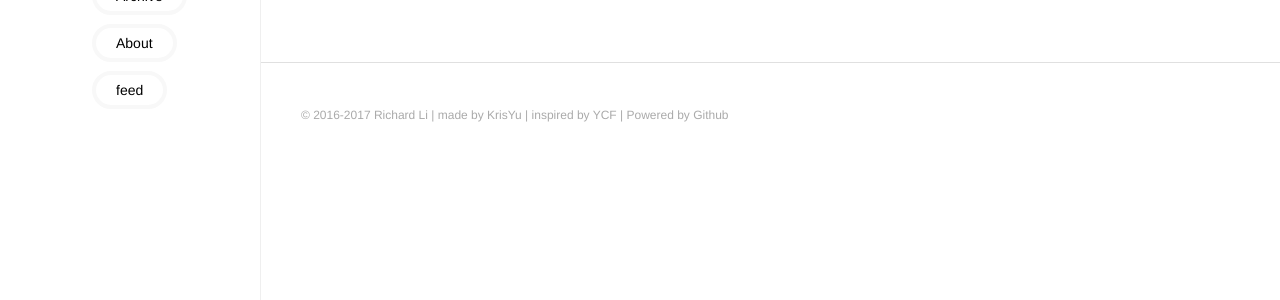
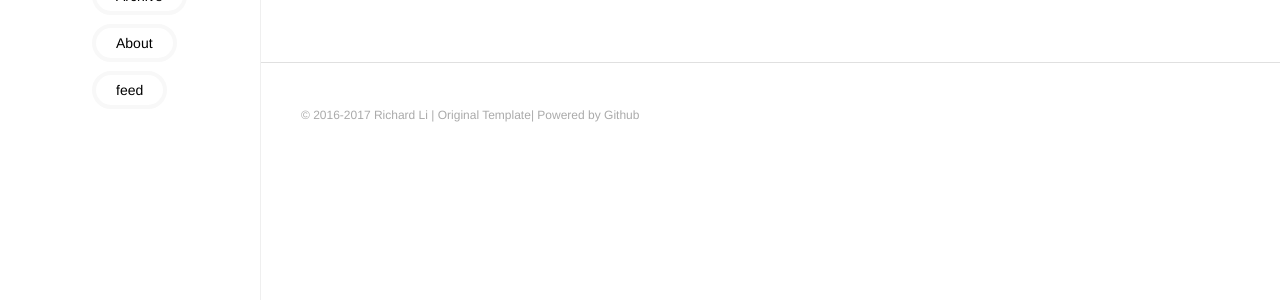
Before and after one commit to precompiler/precompiler.github.io, a Jekyll site: the page built from index.html, in a window 1280 px wide. Shown: the part 386-686 px from the top of the page. Built offline with Jekyll 4.4.1, drawn with Linux system fonts in a browser that asks for light colours; the list of posts is cut into pages by our own code.

Commit message:
Modify footer

```diff
--- a/_includes/footer.html
+++ b/_includes/footer.html
@@ -1,3 +1,3 @@
 <div id="footer">
-  &copy; 2016-2017 {{ site.author }} | made by <a href="https://github.com/KrisYu">KrisYu</a> | inspired by <a href="https://github.com/YCF/Farbtle">YCF</a> | Powered by Github
+  &copy; 2016-2017 {{ site.author }} | <a href="https://github.com/KrisYu/Xian">Original Template</a>| Powered by Github
 </div>
```
